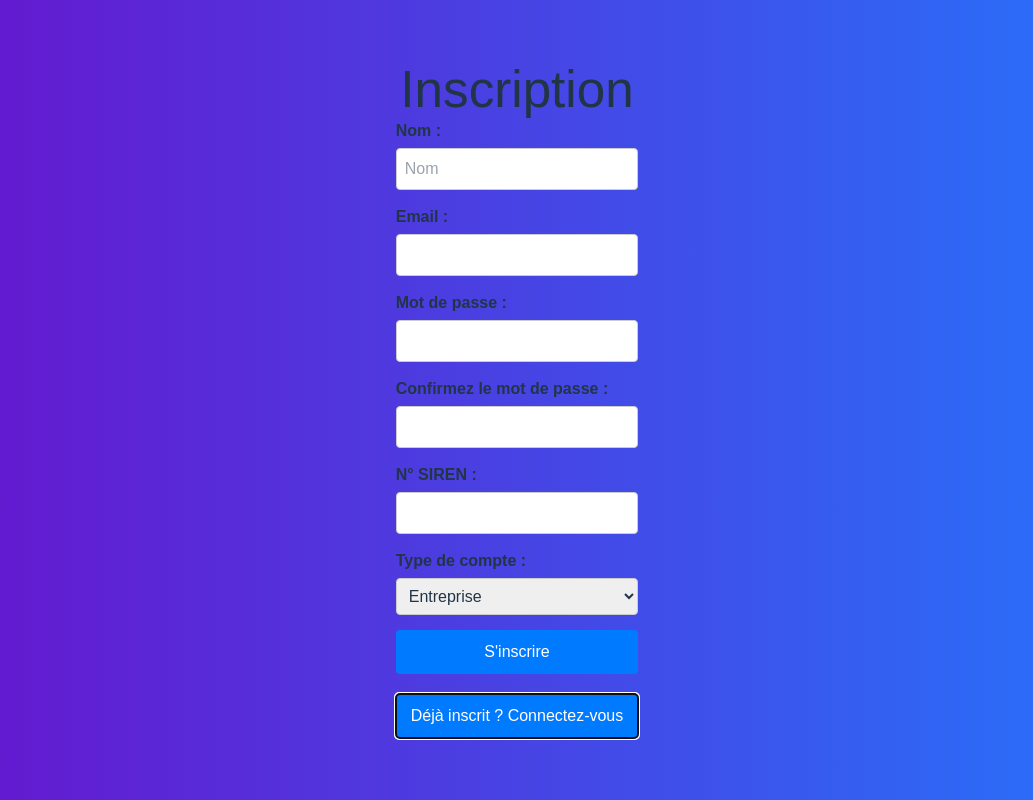
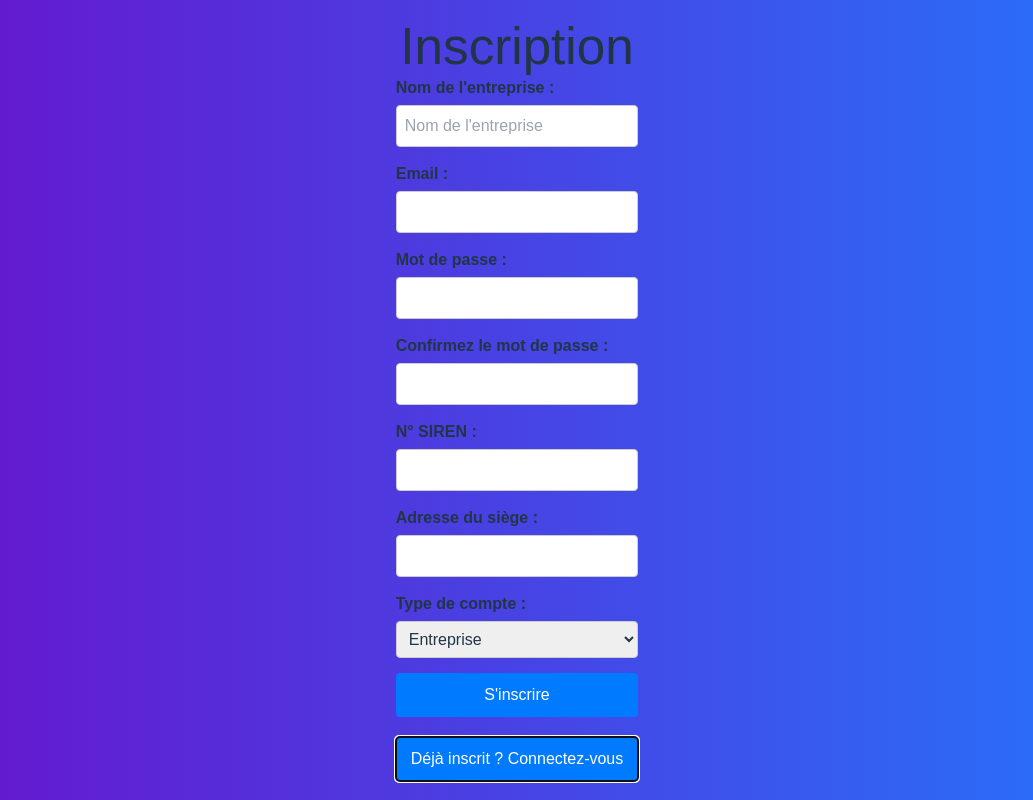
Before and after one commit to Quawerrrs/Front-React, a React (Vite) app in the folder front/: page / in a window 1280 px wide. Both pictures are taken after a click on the button "Pas encore inscrit ? Inscrivez-vous". Shown: the whole page, without its empty margins (123-1156 px from the left). Built offline with nearby package versions, Linux system fonts and the light colour scheme.

Commit message:
version0

```diff
--- a/front/src/App.css
+++ b/front/src/App.css
@@ -9,18 +9,6 @@ body {
   margin: 0;
   overflow: hidden; /* Empêche le défilement pendant l'animation */
 }
-
-@keyframes fadeIn {
-  0% {
-    opacity: 0;
-    transform: translateY(-20px);
-  }
-  100% {
-    opacity: 1;
-    transform: translateY(0);
-  }
-}
-
 .app {
   background: #63d7ee;
   padding: 20px;
--- a/front/src/SignUp/Register.jsx
+++ b/front/src/SignUp/Register.jsx
@@ -1,42 +1,169 @@
+import { get } from 'mongoose';
 import React, { useState } from 'react';
-import '../App.css';
+
 
 function Register() {
   const [userType, setUserType] = useState('entreprise');
+  const [formData, setFormData] = useState({
+    name: '',
+    email: '',
+    password: '',
+    confirmPassword: '',
+    siren: '',
+    address: '',
+    firstName: '',
+    lastName: ''
+  });
+
+  const handleInputChange = (event) => {
+    const { name, value } = event.target;
+    setFormData({ ...formData, [name]: value });
+  };
 
   const handleUserTypeChange = (event) => {
     setUserType(event.target.value);
+    setFormData({
+      ...formData,
+      name: '',
+      siren: '',
+      address: '',
+      firstName: '',
+      lastName: ''
+    });
+  };
+
+  const handleSubmit = async (event) => {
+    event.preventDefault();
+
+    // Perform form validation here
+    if (formData.password !== formData.confirmPassword) {
+      alert('Les mots de passe ne correspondent pas');
+      return;
+    }
+
+    const dataToSave = {
+      userType,
+      name: formData.name,
+      email: formData.email,
+      password: formData.password,
+      ...(userType === 'entreprise' && { siren: formData.siren, address: formData.address }),
+      ...(userType === 'videaste' && { firstName: formData.firstName, lastName: formData.lastName })
+    };
+
+    try {
+      const response = await fetch('', {
+        method: 'POST',
+        headers: {
+          'Content-Type': 'application/json'
+        },
+        body: JSON.stringify(dataToSave)
+      });
+
+      if (response.ok) {
+        const result = await response.json();
+        console.log('Success:', result);
+        alert('Inscription réussie !');
+      } else {
+        const error = await response.json();
+        console.error('Error:', error);
+        alert('Une erreur est survenue, veuillez réessayer.');
+      }
+    } catch (error) {
+      console.error('Error:', error);
+      alert('Une erreur est survenue, veuillez réessayer.');
+    }
   };
 
   return (
-    <form className="form fade-in">
+    <form className="form fade-in" onSubmit={handleSubmit}>
       <div className="form-group">
-        <label>{userType === 'entreprise' ? 'Nom' : 'Pseudo'} :</label>
-        <input type="text" placeholder={userType === 'entreprise' ? 'Nom' : 'Pseudo'} required />
+        <label>{userType === 'entreprise' ? 'Nom de l\'entreprise' : 'Pseudo'} :</label>
+        <input
+          type="text"
+          name="name"
+          value={formData.name}
+          onChange={handleInputChange}
+          placeholder={userType === 'entreprise' ? 'Nom de l\'entreprise' : 'Pseudo'}
+          required
+        />
       </div>
       <div className="form-group">
         <label>Email :</label>
-        <input type="email" required />
+        <input
+          type="email"
+          name="email"
+          value={formData.email}
+          onChange={handleInputChange}
+          required
+        />
       </div>
       <div className="form-group">
         <label>Mot de passe :</label>
-        <input type="password" required />
+        <input
+          type="password"
+          name="password"
+          value={formData.password}
+          onChange={handleInputChange}
+          required
+        />
       </div>
       <div className="form-group">
         <label>Confirmez le mot de passe :</label>
-        <input type="password" required />
+        <input
+          type="password"
+          name="confirmPassword"
+          value={formData.confirmPassword}
+          onChange={handleInputChange}
+          required
+        />
       </div>
       {userType === 'entreprise' && (
-        <div className="form-group">
-          <label>N° SIREN :</label>
-          <input type="text" required />
-        </div>
+        <>
+          <div className="form-group">
+            <label>N° SIREN :</label>
+            <input
+              type="number"
+              name="siren"
+              value={formData.siren}
+              onChange={handleInputChange}
+              required
+            />
+          </div>
+          <div className="form-group">
+            <label>Adresse du siège :</label>
+            <input
+              type="text"
+              name="address"
+              value={formData.address}
+              onChange={handleInputChange}
+              required
+            />
+          </div>
+        </>
       )}
       {userType === 'videaste' && (
-        <div className="form-group">
-          <label>Lien vers la chaîne :</label>
-          <input type="url" required />
-        </div>
+        <>
+          <div className="form-group">
+            <label>Nom :</label>
+            <input
+              type="text"
+              name="firstName"
+              value={formData.firstName}
+              onChange={handleInputChange}
+              required
+            />
+          </div>
+          <div className="form-group">
+            <label>Prénom :</label>
+            <input
+              type="text"
+              name="lastName"
+              value={formData.lastName}
+              onChange={handleInputChange}
+              required
+            />
+          </div>
+        </>
       )}
       <div className="form-group">
         <label>Type de compte :</label>
```
